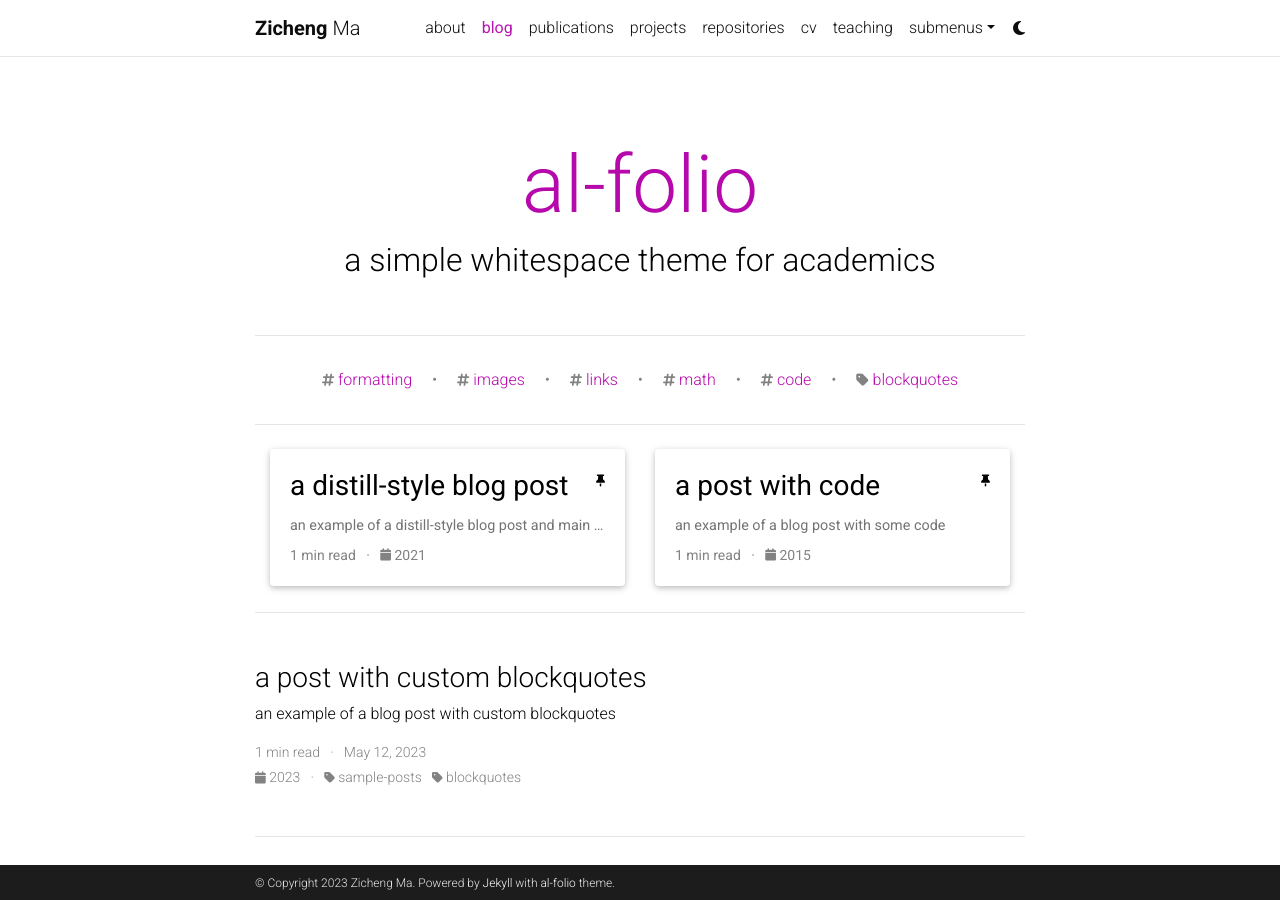
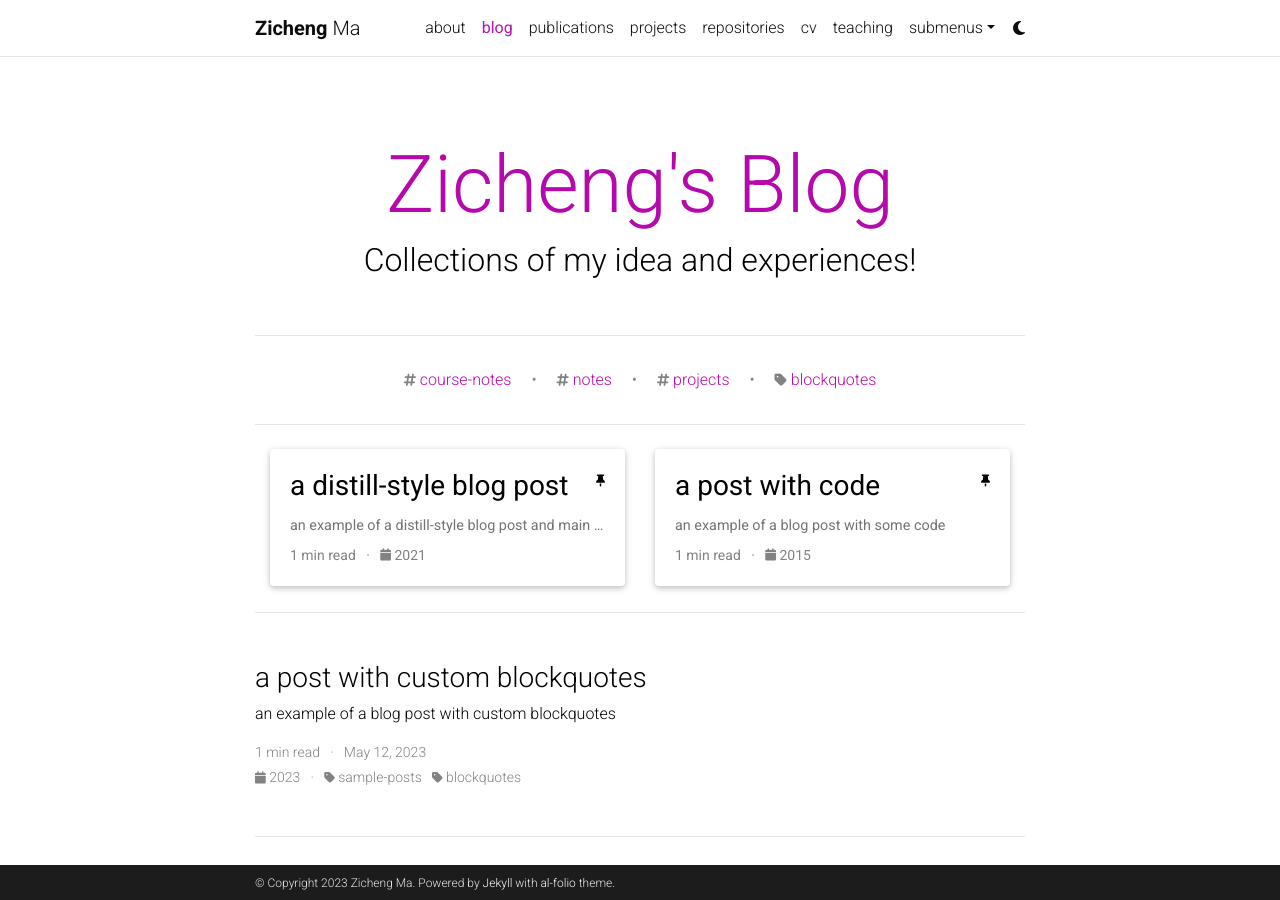
Before and after one commit to ZichengMa/ZichengMa.github.io, a Jekyll site: the page built from blog/index.html, in a window 1280 px wide and 900 px high. Built offline with Jekyll 4.4.1, drawn with Linux system fonts in a browser that asks for light colours; the list of posts is cut into pages by our own code; comment, search, counter and statistics services are not loaded; a style sheet for code colours, icons or effects is not loaded.

Commit message:
update github info and blog's name

```diff
--- a/_config.yml
+++ b/_config.yml
@@ -119,9 +119,9 @@ bing_site_verification: # out your bing-site-verification ID (Bing Webmaster)
 # Blog
 # -----------------------------------------------------------------------------
 
-blog_name: al-folio # blog_name will be displayed in your blog page
+blog_name: Zicheng's Blog # blog_name will be displayed in your blog page
 blog_nav_title: blog # your blog must have a title for it to be displayed in the nav bar
-blog_description: a simple whitespace theme for academics
+blog_description: Collections of my idea and experiences!
 permalink: /blog/:year/:title/
 
 # Pagination
@@ -259,7 +259,7 @@ jekyll-archives:
     tag: "/blog/tag/:name/"
     category: "/blog/category/:name/"
 
-display_tags: ["formatting", "images", "links", "math", "code"] # these tags will be displayed on the front page of your blog
+display_tags: ["course-notes", "notes", "projects"] # these tags will be displayed on the front page of your blog
 display_categories: ["blockquotes"] # these categories will be displayed on the front page of your blog
 
 # -----------------------------------------------------------------------------
@@ -267,8 +267,8 @@ display_categories: ["blockquotes"] # these categories will be displayed on the
 # -----------------------------------------------------------------------------
 
 scholar:
-  last_name: [Einstein]
-  first_name: [Albert, A.]
+  last_name: [Ma]
+  first_name: [Zicheng]
 
   style: apa
   locale: en
```
Also changed, not shown: _data/repositories.yml (+5 -9 lines).
